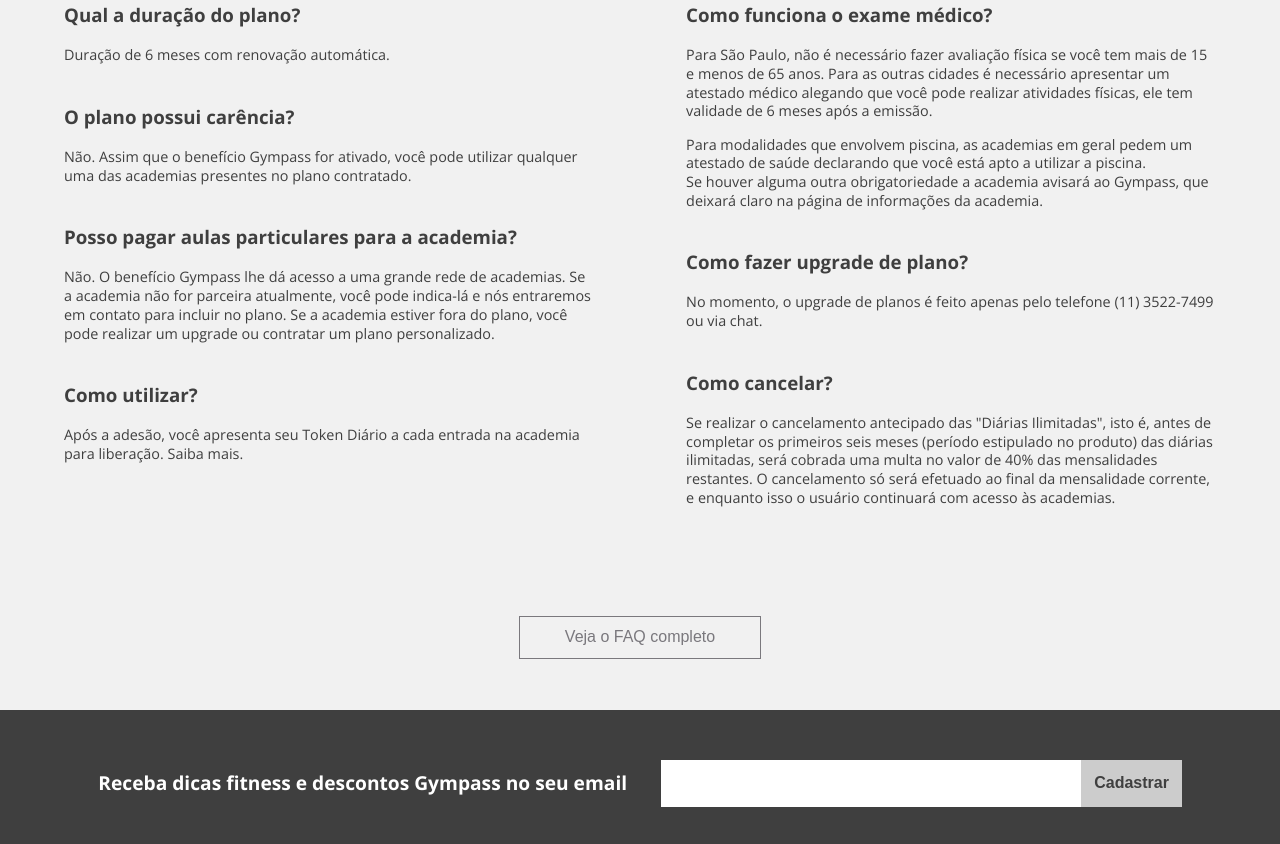
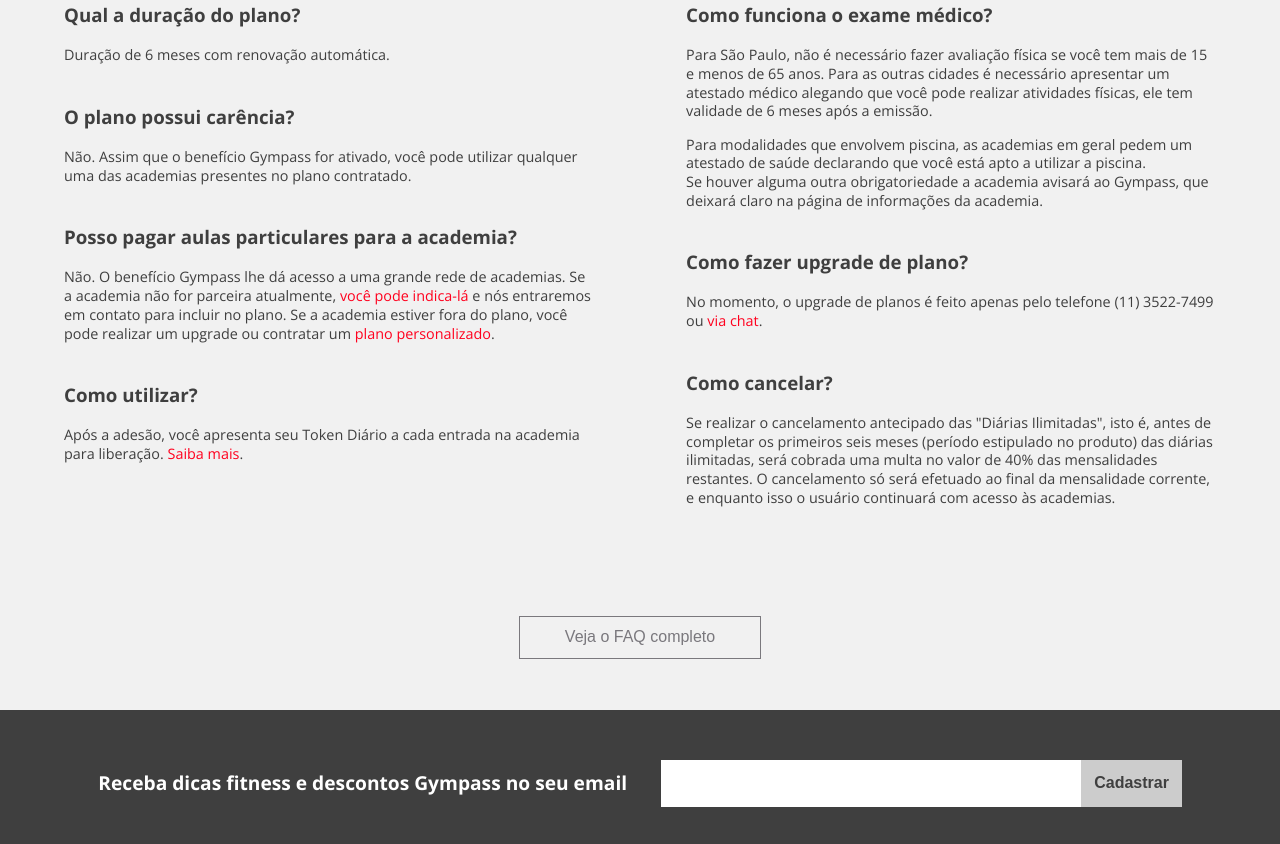
Before and after one commit to gnofoente/gym-layout, a website built with webpack: page index.html in a window 1280 px wide. Shown: the part 1762-2606 px from the top of the page. Built offline with nearby package versions, Linux system fonts and the light colour scheme; files whose address does not match are found by name.

Commit message:
Added links to the FAQ section

```diff
--- a/index.html
+++ b/index.html
@@ -115,12 +115,12 @@
 
 				<div class="question">
 					<h3>Posso pagar aulas particulares para a academia?</h3>
-					<p>Não. O benefício Gympass lhe dá acesso a uma grande rede de academias. Se a academia não for parceira atualmente, você pode indica-lá e nós entraremos em contato para incluir no plano. Se a academia estiver fora do plano, você pode realizar um upgrade ou contratar um plano personalizado.</p>
+					<p>Não. O benefício Gympass lhe dá acesso a uma grande rede de academias. Se a academia não for parceira atualmente, <a class="link" href="#">você pode indica-lá</a> e nós entraremos em contato para incluir no plano. Se a academia estiver fora do plano, você pode realizar um upgrade ou contratar um <a class="link" href="#">plano personalizado</a>.</p>
 				</div>
 
 				<div class="question">
 					<h3>Como utilizar?</h3>
-					<p>Após a adesão, você apresenta seu Token Diário a cada entrada na academia para liberação. Saiba mais.</p>
+					<p>Após a adesão, você apresenta seu Token Diário a cada entrada na academia para liberação. <a href="#" class="link">Saiba mais</a>.</p>
 				</div>
 			</div>
 
@@ -135,7 +135,7 @@
 
 				<div class="question">
 					<h3>Como fazer upgrade de plano?</h3>
-					<p>No momento, o upgrade de planos é feito apenas pelo telefone (11) 3522-7499 ou via chat.</p>
+					<p>No momento, o upgrade de planos é feito apenas pelo telefone (11) 3522-7499 ou <a href="#" class="link">via chat</a>.</p>
 				</div>
 
 				<div class="question">
```
